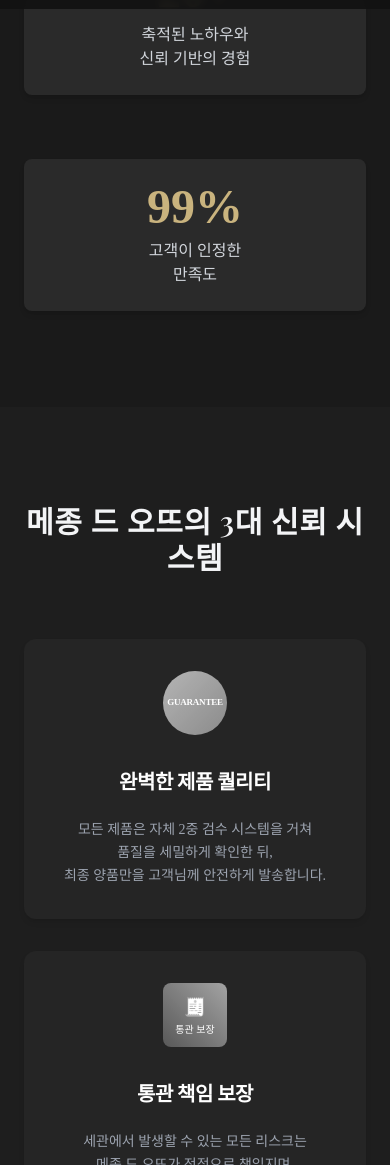
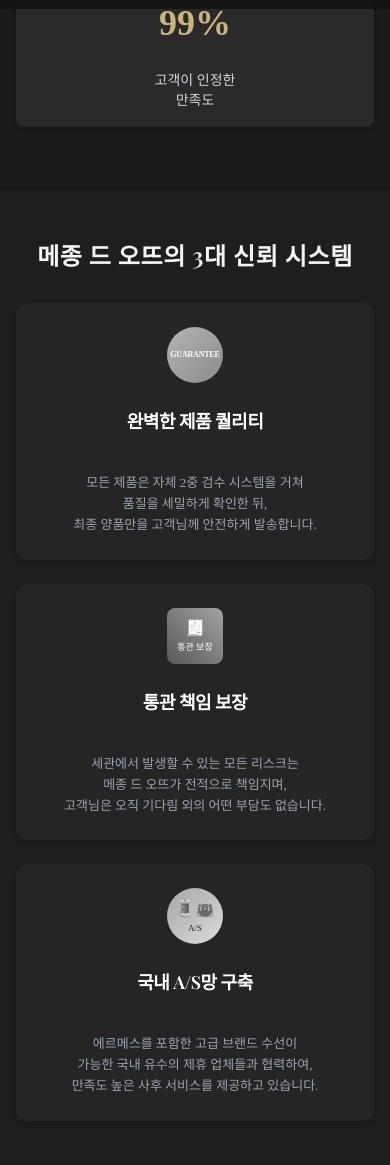
Before and after one commit to BigBoss0207/Lux, a plain HTML site: page public/index.html in a window 390 px wide. Shown: the part 835-2000 px from the top of the page. Drawn offline with nearby package versions, Linux system fonts and the light colour scheme.

Commit message:
모바일 버전 스타일 수정

```diff
--- a/public/index.html
+++ b/public/index.html
@@ -182,97 +182,107 @@
     <div class="max-w-screen-xl mx-auto">
 
 <!-- Hero Section -->
-<section id="brand" class="text-center py-12 px-6 bg-[#121212] scroll-mt-[100px]">
+<section id="brand" class="text-center py-8 md:py-12 px-4 md:px-6 bg-[#121212] scroll-mt-[100px]">
   <!-- 브랜드 로고 -->
   <a href="#" id="logo-scroll-top" class="block w-fit mx-auto mb-[-18px]">
-    <img src="assets/logo/logo.png" alt="Maison De Haute Logo" class="h-28 md:h-32 mx-auto filter sepia hue-rotate-[10deg] saturate-[2.5] brightness-95 fade-in" style="animation-delay:0.1s;" />
+    <img src="assets/logo/logo.png" alt="Maison De Haute Logo" class="h-24 md:h-32 mx-auto filter sepia hue-rotate-[10deg] saturate-[2.5] brightness-95 fade-in" style="animation-delay:0.1s;" />
   </a>
 
   <!-- 브랜드명 -->
-  <h2 id="brand" class="text-5xl md:text-8xl font-bold tracking-tight text-[#c9a56d] font-[Playfair Display] fade-in" style="animation-delay:0.3s;">
+  <h2 id="brand" class="text-4xl md:text-8xl font-bold tracking-tight text-[#c9a56d] font-[Playfair Display] fade-in" style="animation-delay:0.3s;">
     Maison De Haute
   </h2>
 
   <!-- 한글 태그라인 -->
-  <p class="text-xl md:text-2xl text-[#d6d6d6] mt-4 font-[Noto Serif KR] fade-in" style="animation-delay:0.5s;">
+  <p class="text-lg md:text-2xl text-[#d6d6d6] mt-3 md:mt-4 font-[Noto Serif KR] fade-in" style="animation-delay:0.5s;">
     메종 드 오뜨 | 신뢰의 명품 병행 수입 브랜드
   </p>
 
   <!-- 슬로건 문구 -->
-  <p class="text-xl md:text-2xl mt-10 italic text-[#e4cbb0] font-[Noto Serif KR] fade-in" style="animation-delay:0.7s;">
-    <span class="italic">"패션은 사라지지만</span>, <span class="not-italic">스타일은 영원하다."</span>
+  <p class="text-lg md:text-2xl mt-8 md:mt-10 italic text-[#e4cbb0] font-[Noto Serif KR] fade-in whitespace-pre-line md:whitespace-normal" style="animation-delay:0.7s;">
+    <span class="italic">"패션은 사라지지만</span>,
+    <span class="not-italic">스타일은 영원하다."</span>
   </p>
 
   <!-- 출처 -->
-  <p class="mt-2 text-sm text-[#999999] fade-in" style="animation-delay:0.9s;">- 가브리엘 샤넬 -</p>
+  <p class="mt-2 text-xs md:text-sm text-[#999999] fade-in" style="animation-delay:0.9s;">- 가브리엘 샤넬 -</p>
 </section>
 
-<!-- Trust History Section (with animation) -->
-<section id="system" class="py-24 px-6 bg-[#1a1a1a] text-center scroll-mt-[100px]">
-  <div class="mb-12 transition-all duration-700 ease-in-out transform hover:scale-105">
-    <h2 id="system" class="text-3xl font-semibold text-white">20년 이상의 업력</h2>
-    <p class="text-lg text-gray-300 mt-2">오랜 시간 동안 고객과 함께 쌓아온 신뢰의 결과입니다</p>
+<!-- Trust History Section -->
+<section id="system" class="py-16 md:py-24 px-4 md:px-6 bg-[#1a1a1a] text-center scroll-mt-[100px]">
+  <div class="mb-8 md:mb-12 transition-all duration-700 ease-in-out transform hover:scale-105">
+    <h2 id="system" class="text-2xl md:text-3xl font-semibold text-white">20년 이상의 업력</h2>
+    <p class="text-base md:text-lg text-gray-300 mt-2 whitespace-pre-line md:whitespace-normal">
+      오랜 시간 동안 고객과 함께
+      쌓아온 신뢰의 결과입니다
+    </p>
   </div>
-  <div class="flex flex-col md:flex-row justify-center gap-16">
-    <div class="flex flex-col items-center bg-[#2a2a2a] px-8 py-6 rounded-lg shadow-md hover:shadow-xl transition group hover:scale-[1.02] duration-300 ease-in-out">
-      <p class="text-5xl font-extrabold text-[#c9b37e] mb-2">20+</p>
-      <p class="text-base text-gray-300 font-medium">축적된 노하우와<br /><span class="whitespace-nowrap">신뢰 기반의 경험</span></p>
+  <div class="flex flex-col md:flex-row justify-center gap-8 md:gap-16">
+    <div class="flex flex-col items-center bg-[#2a2a2a] px-6 md:px-8 py-4 md:py-6 rounded-lg shadow-md hover:shadow-xl transition group hover:scale-[1.02] duration-300 ease-in-out">
+      <p class="text-4xl md:text-5xl font-extrabold text-[#c9b37e] mb-2">20+</p>
+      <p class="text-sm md:text-base text-gray-300 font-medium whitespace-pre-line md:whitespace-normal">
+        축적된 노하우와
+        신뢰 기반의 경험
+      </p>
     </div>
-    <div class="flex flex-col items-center bg-[#2a2a2a] px-8 py-6 rounded-lg shadow-md hover:shadow-xl transition group hover:scale-[1.02] duration-300 ease-in-out">
-      <p class="text-5xl font-extrabold text-[#c9b37e] mb-2">99%</p>
-      <p class="text-base text-gray-300 font-medium">고객이 인정한<br /><span class="whitespace-nowrap">만족도</span></p>
+    <div class="flex flex-col items-center bg-[#2a2a2a] px-6 md:px-8 py-4 md:py-6 rounded-lg shadow-md hover:shadow-xl transition group hover:scale-[1.02] duration-300 ease-in-out">
+      <p class="text-4xl md:text-5xl font-extrabold text-[#c9b37e] mb-2">99%</p>
+      <p class="text-sm md:text-base text-gray-300 font-medium whitespace-pre-line md:whitespace-normal">
+        고객이 인정한
+        만족도
+      </p>
     </div>
   </div>
 </section>
 
 
 <!-- Three Pillars of Trust -->
-<section id="trust-system" class="py-24 px-6 bg-[#1e1e1e] scroll-mt-[160px]">
-  <h2 class="text-3xl font-semibold text-center mb-16 tracking-wide text-gray-100">메종 드 오뜨의 3대 신뢰 시스템</h2>
-  <div class="grid grid-cols-1 md:grid-cols-3 gap-8">
+<section id="trust-system" class="py-12 md:py-24 px-4 md:px-6 bg-[#1e1e1e] scroll-mt-[160px]">
+  <h2 class="text-2xl md:text-3xl font-semibold text-center mb-8 md:mb-16 tracking-wide text-gray-100">메종 드 오뜨의 3대 신뢰 시스템</h2>
+  <div class="grid grid-cols-1 md:grid-cols-3 gap-6 md:gap-8">
     <!-- 품질 퀄리티 -->
-    <div class="trust-card trust-delay-100 p-8 bg-[#252525] rounded-xl shadow-md hover:shadow-xl transition group flex flex-col gap-6 hover:scale-[1.02] duration-300 ease-in-out text-center">
+    <div class="trust-card trust-delay-100 p-6 md:p-8 bg-[#252525] rounded-xl shadow-md hover:shadow-xl transition group flex flex-col gap-4 md:gap-6 hover:scale-[1.02] duration-300 ease-in-out text-center">
       <div class="flex justify-center mb-2">
-        <div class="w-16 h-16 bg-gradient-to-br from-[#c9b37e] to-[#a68b3e] rounded-full flex items-center justify-center grayscale group-hover:grayscale-0 transition-all">
-          <span class="text-white font-semibold text-[9px] tracking-tight">GUARANTEE</span>
+        <div class="w-14 h-14 md:w-16 md:h-16 bg-gradient-to-br from-[#c9b37e] to-[#a68b3e] rounded-full flex items-center justify-center grayscale group-hover:grayscale-0 transition-all">
+          <span class="text-white font-semibold text-[8px] md:text-[9px] tracking-tight">GUARANTEE</span>
         </div>
       </div>
-      <h3 class="text-xl font-semibold text-white tracking-tight">완벽한 제품 퀄리티</h3>
-      <p class="text-gray-400 leading-relaxed text-sm">
-        모든 제품은 자체 2중 검수 시스템을 거쳐<br />
-        품질을 세밀하게 확인한 뒤,<br />
+      <h3 class="text-lg md:text-xl font-semibold text-white tracking-tight">완벽한 제품 퀄리티</h3>
+      <p class="text-gray-400 leading-relaxed text-[13px] md:text-sm whitespace-pre-line">
+        모든 제품은 자체 2중 검수 시스템을 거쳐
+        품질을 세밀하게 확인한 뒤,
         최종 양품만을 고객님께 안전하게 발송합니다.
       </p>
     </div>
 
     <!-- 통관 보장 -->
-    <div class="trust-card trust-delay-200 p-8 bg-[#252525] rounded-xl shadow-md hover:shadow-xl transition group flex flex-col gap-6 hover:scale-[1.02] duration-300 ease-in-out text-center">
+    <div class="trust-card trust-delay-200 p-6 md:p-8 bg-[#252525] rounded-xl shadow-md hover:shadow-xl transition group flex flex-col gap-4 md:gap-6 hover:scale-[1.02] duration-300 ease-in-out text-center">
       <div class="flex justify-center mb-2">
-        <div class="w-16 h-16 bg-gradient-to-tr from-[#305D9A] to-[#7DA9D7] rounded-lg flex flex-col items-center justify-center text-white text-[10px] font-medium grayscale group-hover:grayscale-0 transition-all">
-          <div class="text-lg mb-[1px]">🧾</div>
+        <div class="w-14 h-14 md:w-16 md:h-16 bg-gradient-to-tr from-[#305D9A] to-[#7DA9D7] rounded-lg flex flex-col items-center justify-center text-white text-[9px] md:text-[10px] font-medium grayscale group-hover:grayscale-0 transition-all">
+          <div class="text-base md:text-lg mb-[1px]">🧾</div>
           <span>통관 보장</span>
         </div>
       </div>
-      <h3 class="text-xl font-semibold text-white tracking-tight">통관 책임 보장</h3>
-      <p class="text-gray-400 leading-relaxed text-sm">
-        세관에서 발생할 수 있는 모든 리스크는<br />
-        메종 드 오뜨가 전적으로 책임지며,<br />
+      <h3 class="text-lg md:text-xl font-semibold text-white tracking-tight">통관 책임 보장</h3>
+      <p class="text-gray-400 leading-relaxed text-[13px] md:text-sm whitespace-pre-line">
+        세관에서 발생할 수 있는 모든 리스크는
+        메종 드 오뜨가 전적으로 책임지며,
         고객님은 오직 기다림 외의 어떤 부담도 없습니다.
       </p>
     </div>
 
     <!-- A/S망 구축 -->
-    <div class="trust-card trust-delay-300 p-8 bg-[#252525] rounded-xl shadow-md hover:shadow-xl transition group flex flex-col gap-6 hover:scale-[1.02] duration-300 ease-in-out text-center">
+    <div class="trust-card trust-delay-300 p-6 md:p-8 bg-[#252525] rounded-xl shadow-md hover:shadow-xl transition group flex flex-col gap-4 md:gap-6 hover:scale-[1.02] duration-300 ease-in-out text-center">
       <div class="flex justify-center mb-2">
-        <div class="w-16 h-16 bg-gradient-to-br from-[#a6a6a6] to-[#dcdcdc] rounded-full flex flex-col items-center justify-center text-gray-800 text-[10px] font-medium grayscale group-hover:grayscale-0 transition-all">
-          <div class="text-lg mb-[1px]">🧵👜</div>
+        <div class="w-14 h-14 md:w-16 md:h-16 bg-gradient-to-br from-[#a6a6a6] to-[#dcdcdc] rounded-full flex flex-col items-center justify-center text-gray-800 text-[9px] md:text-[10px] font-medium grayscale group-hover:grayscale-0 transition-all">
+          <div class="text-base md:text-lg mb-[1px]">🧵👜</div>
           <span>A/S</span>
         </div>
       </div>
-      <h3 class="text-xl font-semibold text-white tracking-tight">국내 A/S망 구축</h3>
-      <p class="text-gray-400 leading-relaxed text-sm">
-        에르메스를 포함한 고급 브랜드 수선이<br />
-        가능한 국내 유수의 제휴 업체들과 협력하여,<br />
+      <h3 class="text-lg md:text-xl font-semibold text-white tracking-tight">국내 A/S망 구축</h3>
+      <p class="text-gray-400 leading-relaxed text-[13px] md:text-sm whitespace-pre-line">
+        에르메스를 포함한 고급 브랜드 수선이
+        가능한 국내 유수의 제휴 업체들과 협력하여,
         만족도 높은 사후 서비스를 제공하고 있습니다.
       </p>
     </div>
```
